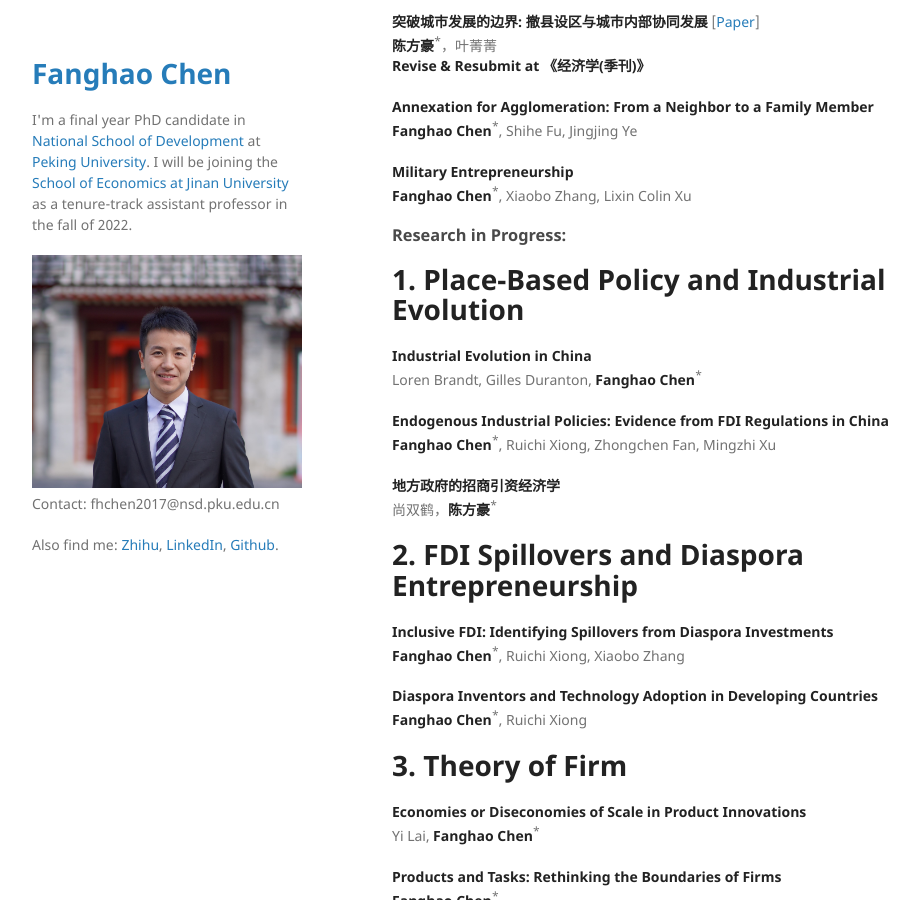
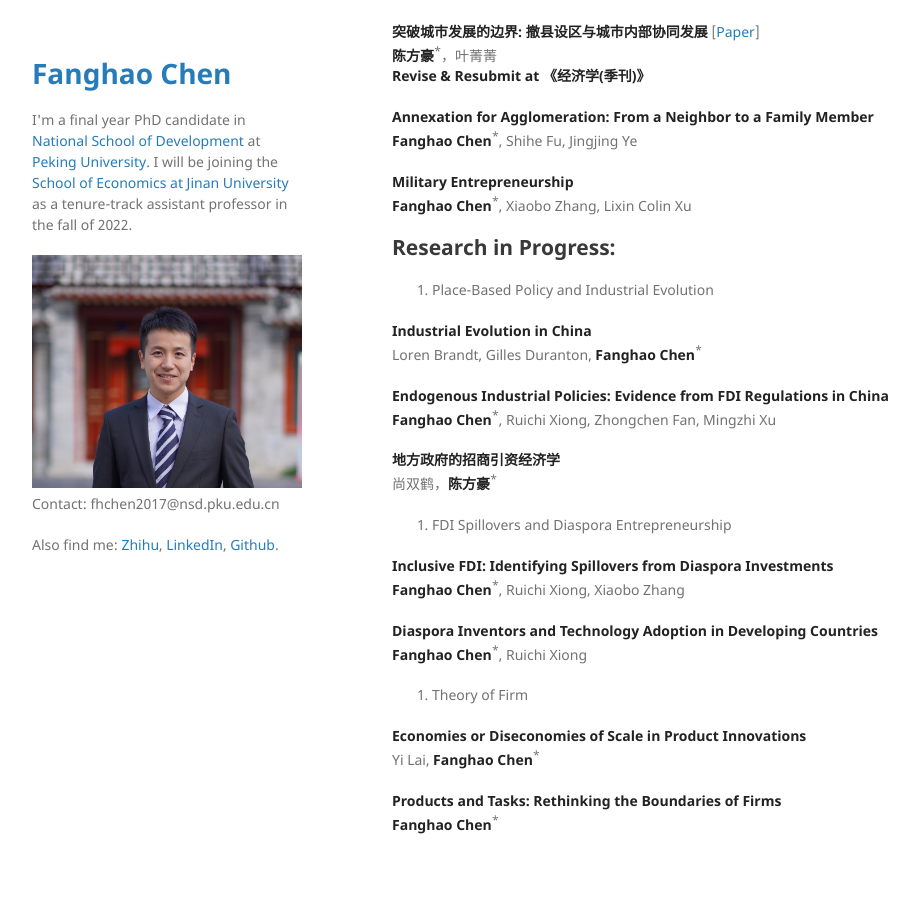
Before and after one commit to FanghaoChen/homepage, a Jekyll site: the page built from research.md, in a window 1280 px wide and 900 px high, scrolled down 518 px. Shown: the whole window, without its empty margins (178-1097 px from the left). Built offline with Jekyll 4.4.1, drawn with Linux system fonts in a browser that asks for light colours.

Commit message:
Update research.md

```diff
--- a/research.md
+++ b/research.md
@@ -4,7 +4,7 @@ layout: default
 
 [HOME](./index.md) | [CV](./assets/CV_FanghaoChen_220509.pdf) | [**RESEARCH**](./) | [TEACHING](./teaching.md) | [中文](./chinesepage.md) | [LINKS](./links.md)
 
-### Publications:
+## Publications:
 
 **以侨为侨：侨资企业与中国的外向型发展** [[Paper](./assets/bridger_draft_220515.pdf)] <br/>
 **陈方豪**<sup>*</sup>，熊瑞驰 <br/>
@@ -18,7 +18,7 @@ layout: default
 叶菁菁，吴燕，**陈方豪**<sup>*</sup>，王宇晴 <br/>
 **《管理世界》** , 2017, 12: 20-32
 
-### Working Papers:
+## Working Papers:
 
 **Familiar Strangers: Lineage Connection and Diaspora Direct Investments in China** [[Paper](./assets/familiar_stranger_draft_220303.pdf)] [[Slides](./assets/familiar_stranger_slides_220416.pdf)][[SSRN](https://papers.ssrn.com/sol3/papers.cfm?abstract_id=4004159)]<br/>
 **Fanghao Chen**<sup>*</sup>, Ruichi Xiong, Xiaobo Zhang
@@ -33,9 +33,9 @@ layout: default
 **Military Entrepreneurship** <br/>
 **Fanghao Chen**<sup>*</sup>, Xiaobo Zhang, Lixin Colin Xu
 
-### Research in Progress:
+## Research in Progress:
 
-# 1. Place-Based Policy and Industrial Evolution
+1. Place-Based Policy and Industrial Evolution
 
 **Industrial Evolution in China** <br/>
 Loren Brandt, Gilles Duranton, **Fanghao Chen**<sup>*</sup>
@@ -46,7 +46,7 @@ Loren Brandt, Gilles Duranton, **Fanghao Chen**<sup>*</sup>
 **地方政府的招商引资经济学**  <br/>
 尚双鹤，**陈方豪**<sup>*</sup>
 
-# 2. FDI Spillovers and Diaspora Entrepreneurship
+2. FDI Spillovers and Diaspora Entrepreneurship
 
 **Inclusive FDI: Identifying Spillovers from Diaspora Investments** <br/>
 **Fanghao Chen**<sup>*</sup>, Ruichi Xiong, Xiaobo Zhang
@@ -54,7 +54,7 @@ Loren Brandt, Gilles Duranton, **Fanghao Chen**<sup>*</sup>
 **Diaspora Inventors and Technology Adoption in Developing Countries** <br/>
 **Fanghao Chen**<sup>*</sup>, Ruichi Xiong
 
-# 3. Theory of Firm
+3. Theory of Firm
 
 **Economies or Diseconomies of Scale in Product Innovations** <br/>
 Yi Lai, **Fanghao Chen**<sup>*</sup>
```
